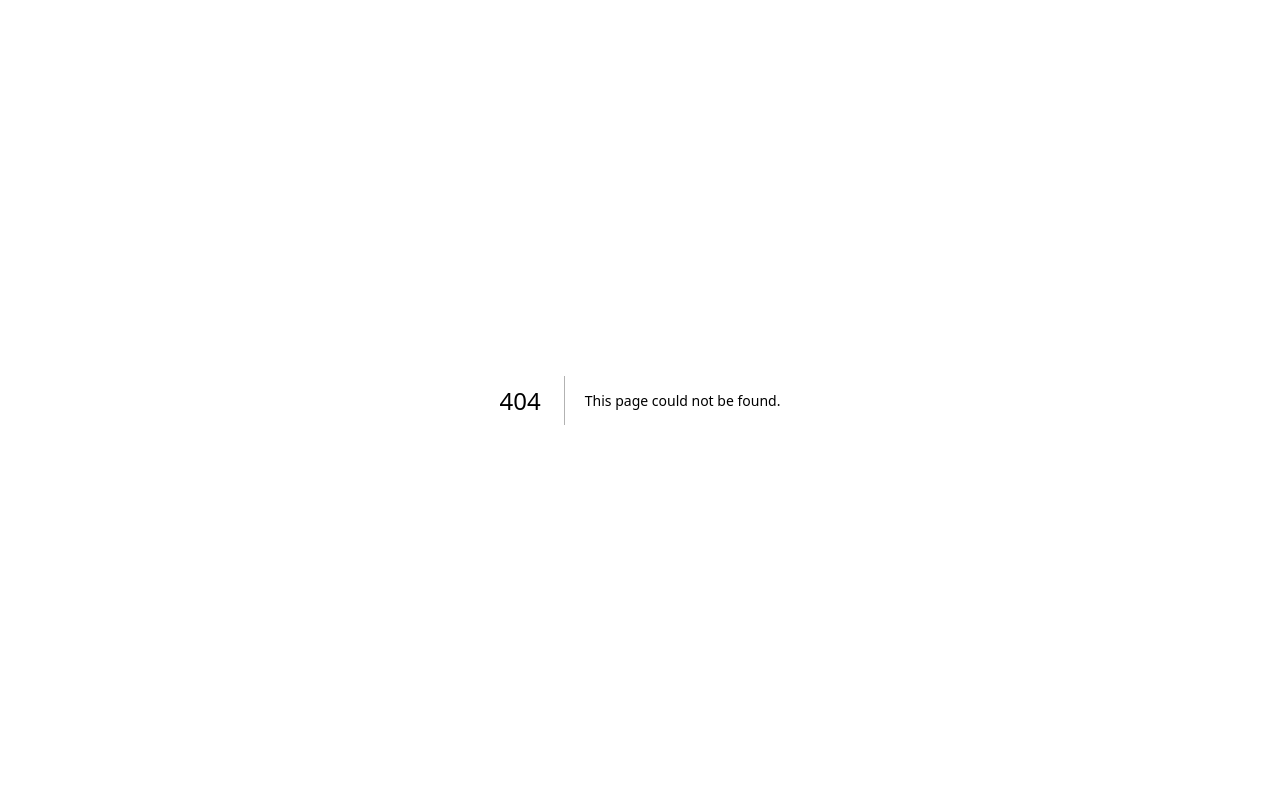
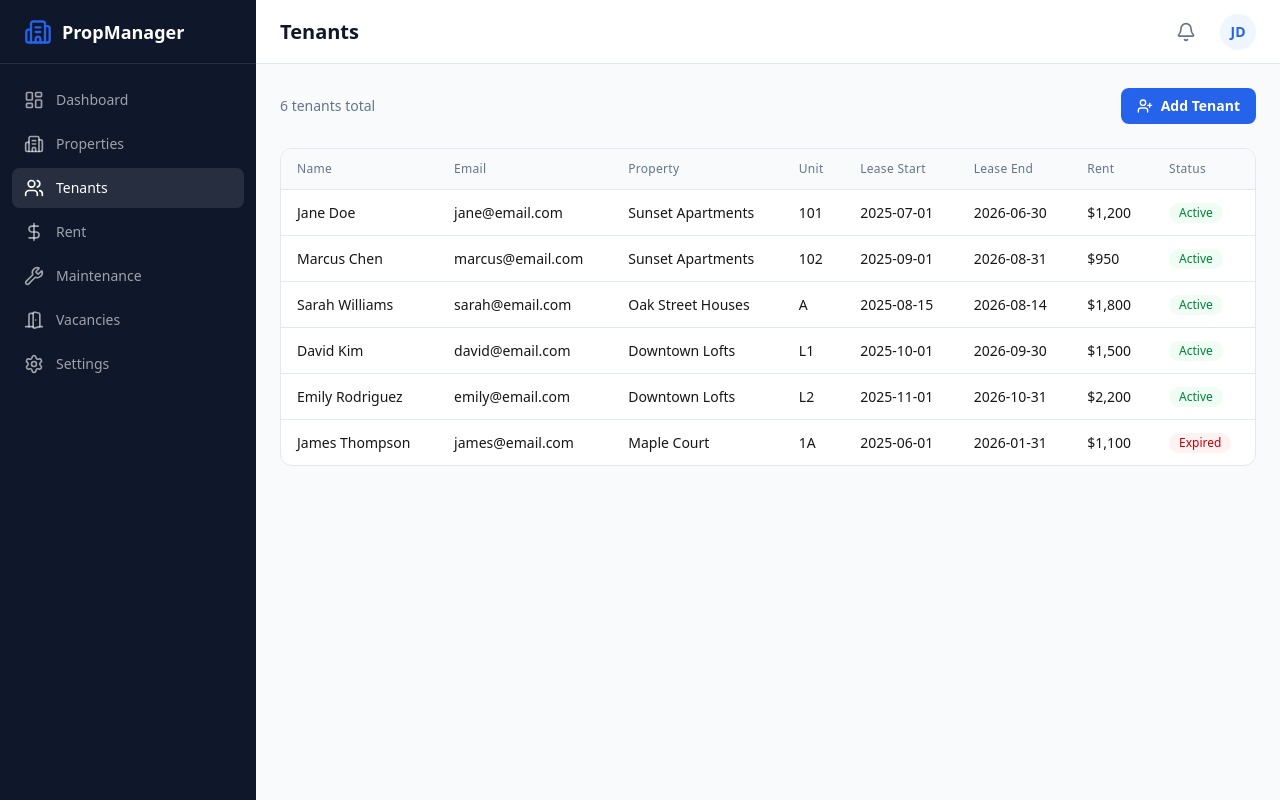
Before and after one commit to NowaisirAlam/rental-management, a Next.js app: page /landlord/tenants in a window 1280 px wide. Before the commit this address had no page. Built offline with nearby package versions, Linux system fonts and the light colour scheme.

Commit message:
feat: tenant page

```diff
--- /dev/null
+++ b/src/app/(landlord)/landlord/tenants/page.tsx
@@ -0,0 +1,53 @@
+import { UserPlus } from "lucide-react";
+import { TopBar } from "@/components/landlord/topbar";
+import { DataTable } from "@/components/landlord/data-table";
+import { StatusBadge } from "@/components/landlord/status-badge";
+import { mockTenants } from "@/lib/mock/landlord";
+
+const columns = [
+  { key: "name", label: "Name" },
+  { key: "email", label: "Email" },
+  { key: "propertyName", label: "Property" },
+  { key: "unitNumber", label: "Unit" },
+  { key: "leaseStart", label: "Lease Start" },
+  { key: "leaseEnd", label: "Lease End" },
+  { key: "monthlyRent", label: "Rent" },
+  { key: "leaseStatus", label: "Status" },
+];
+
+export default function TenantsPage() {
+  // TODO: Fetch from API instead of mock data
+  const rows = mockTenants.map((t) => ({
+    ...t,
+    monthlyRent: `$${t.monthlyRent.toLocaleString()}`,
+  }));
+
+  return (
+    <>
+      <TopBar title="Tenants" />
+      <main className="p-6">
+        <div className="mb-6 flex items-center justify-between">
+          <p className="text-sm text-muted">
+            {mockTenants.length} tenants total
+          </p>
+          {/* TODO: Open invite/add-tenant modal */}
+          <button className="flex items-center gap-2 rounded-lg bg-primary px-4 py-2 text-sm font-semibold text-white transition hover:bg-primary-dark">
+            <UserPlus className="h-4 w-4" />
+            Add Tenant
+          </button>
+        </div>
+
+        <DataTable
+          columns={columns}
+          data={rows}
+          renderCell={(key, value, row) => {
+            if (key === "leaseStatus") {
+              return <StatusBadge status={value as string} variant="lease" />;
+            }
+            return String(value ?? "—");
+          }}
+        />
+      </main>
+    </>
+  );
+}
```
